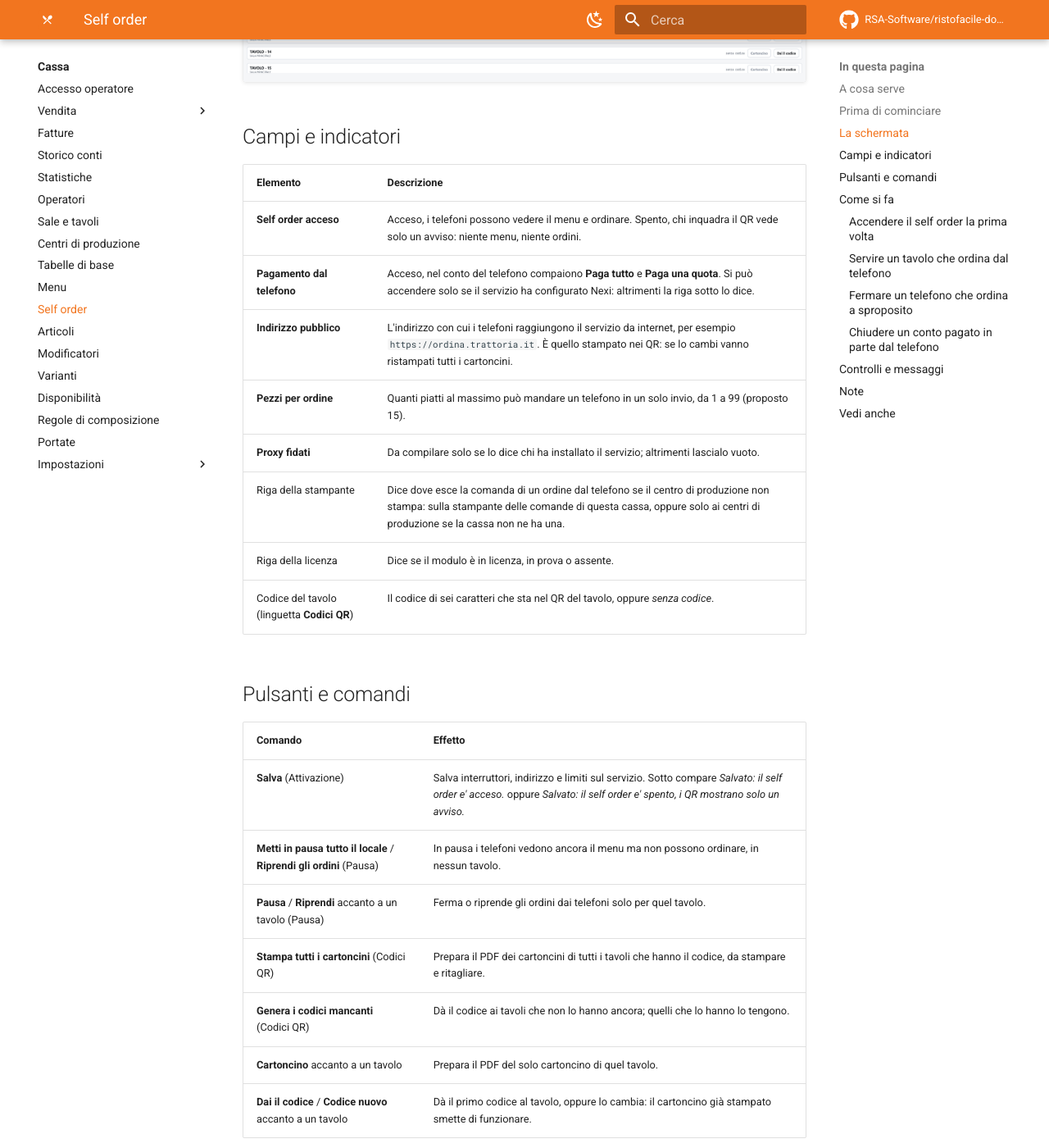
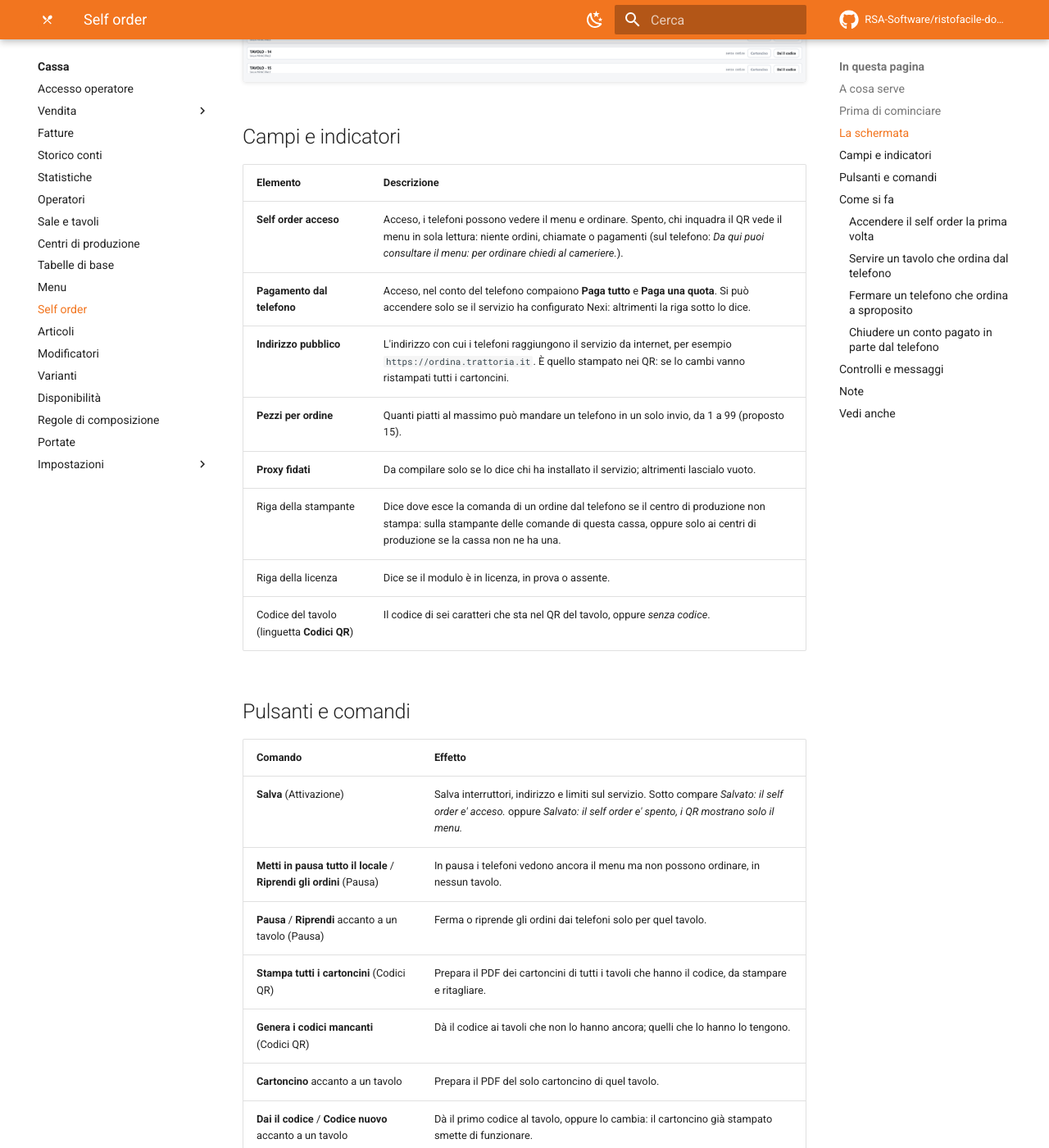
Before and after one commit to RSA-Software/ristofacile-docs, an MkDocs documentation site: the page built from docs/cassa/self-order.md, in a window 1280 px wide and 1400 px high, scrolled down 2491 px. Shown: the whole window at 82% size. Built offline with MkDocs 1.6.1 and Material for MkDocs 9.7.7, drawn with Linux system fonts in a browser that asks for light colours; comment, search, counter and statistics services are not loaded.

Commit message:
Self order: con il self order spento il QR mostra il menu in sola lettura
Co-Authored-By: Claude Opus 5.5 <noreply@anthropic.com>
Claude-Session: https://claude.ai/code/session_01XPjFwn2swGFgVVWfqZQxgW

```diff
--- a/docs/cassa/self-order.md
+++ b/docs/cassa/self-order.md
@@ -64,7 +64,7 @@ sinistra compare l'esito dell'ultima operazione.
 
 | Elemento | Descrizione |
 |---|---|
-| **Self order acceso** | Acceso, i telefoni possono vedere il menu e ordinare. Spento, chi inquadra il QR vede solo un avviso: niente menu, niente ordini. |
+| **Self order acceso** | Acceso, i telefoni possono vedere il menu e ordinare. Spento, chi inquadra il QR vede il menu in sola lettura: niente ordini, chiamate o pagamenti (sul telefono: *Da qui puoi consultare il menu: per ordinare chiedi al cameriere.*). |
 | **Pagamento dal telefono** | Acceso, nel conto del telefono compaiono **Paga tutto** e **Paga una quota**. Si può accendere solo se il servizio ha configurato Nexi: altrimenti la riga sotto lo dice. |
 | **Indirizzo pubblico** | L'indirizzo con cui i telefoni raggiungono il servizio da internet, per esempio `https://ordina.trattoria.it`. È quello stampato nei QR: se lo cambi vanno ristampati tutti i cartoncini. |
 | **Pezzi per ordine** | Quanti piatti al massimo può mandare un telefono in un solo invio, da 1 a 99 (proposto 15). |
@@ -77,7 +77,7 @@ sinistra compare l'esito dell'ultima operazione.
 
 | Comando | Effetto |
 |---|---|
-| **Salva** (Attivazione) | Salva interruttori, indirizzo e limiti sul servizio. Sotto compare *Salvato: il self order e' acceso.* oppure *Salvato: il self order e' spento, i QR mostrano solo un avviso.* |
+| **Salva** (Attivazione) | Salva interruttori, indirizzo e limiti sul servizio. Sotto compare *Salvato: il self order e' acceso.* oppure *Salvato: il self order e' spento, i QR mostrano solo il menu.* |
 | **Metti in pausa tutto il locale** / **Riprendi gli ordini** (Pausa) | In pausa i telefoni vedono ancora il menu ma non possono ordinare, in nessun tavolo. |
 | **Pausa** / **Riprendi** accanto a un tavolo (Pausa) | Ferma o riprende gli ordini dai telefoni solo per quel tavolo. |
 | **Stampa tutti i cartoncini** (Codici QR) | Prepara il PDF dei cartoncini di tutti i tavoli che hanno il codice, da stampare e ritagliare. |
```
